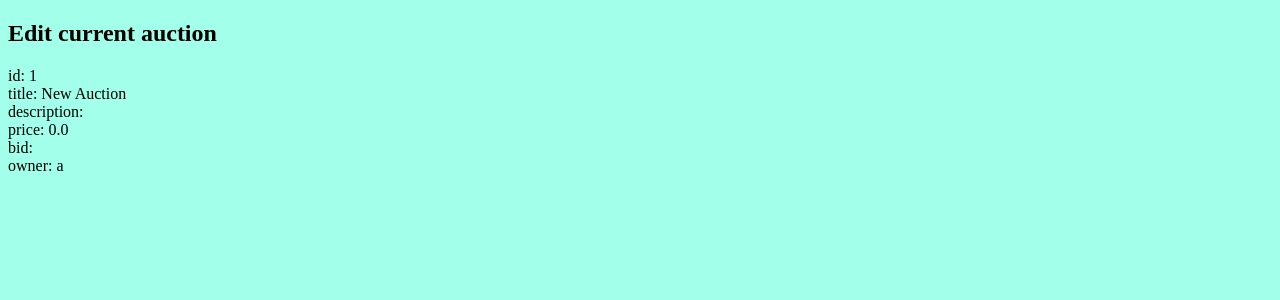
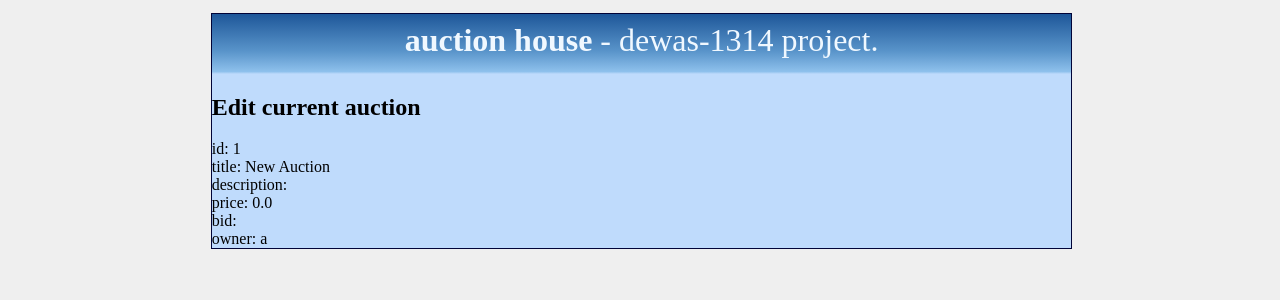
Before and after one commit to stigendresen/auction-house, a Django app: page /auction/1 in a window 1280 px wide. Shown: the top 300 px of the page. Run offline with Django 3.2, Linux system fonts and the light colour scheme; data comes from the database, SQL or seed files in the repository; parts of the project's set-up code (start-up, migrations or seed data) failed here and were passed over.

Commit message:
Updated settings.py, views.py, and fixed title tag in head.html

```diff
--- a/static/style.css
+++ b/static/style.css
@@ -1,5 +1,42 @@
 body {
 	width: 99%;
 	height: 99%;
-	background-color: #A2FFE9;
+	background-color: #EFEFEF;
 }
+
+.playGround {
+	border-top: 1px solid #010438;
+	border-left: 1px solid #010438;
+	border-right: 1px solid #010438;
+	margin-top: 1%;
+	margin-left: 16%;
+	margin-right: 16%;
+	background-color: #bfdbfc;
+}
+
+
+header {
+	display: block;
+	width: 100%;
+	height: 60px;
+
+	background: -moz-linear-gradient(top,  rgba(30,87,153,1) 0%, rgba(89,148,202,1) 62%, rgba(121,181,229,0.7) 96%, rgba(125,185,232,0) 100%); /* FF3.6+ */
+	background: -webkit-gradient(linear, left top, left bottom, color-stop(0%,rgba(30,87,153,1)), color-stop(62%,rgba(89,148,202,1)), color-stop(96%,rgba(121,181,229,0.7)), color-stop(100%,rgba(125,185,232,0))); /* Chrome,Safari4+ */
+	background: -webkit-linear-gradient(top,  rgba(30,87,153,1) 0%,rgba(89,148,202,1) 62%,rgba(121,181,229,0.7) 96%,rgba(125,185,232,0) 100%); /* Chrome10+,Safari5.1+ */
+	background: -o-linear-gradient(top,  rgba(30,87,153,1) 0%,rgba(89,148,202,1) 62%,rgba(121,181,229,0.7) 96%,rgba(125,185,232,0) 100%); /* Opera 11.10+ */
+	background: -ms-linear-gradient(top,  rgba(30,87,153,1) 0%,rgba(89,148,202,1) 62%,rgba(121,181,229,0.7) 96%,rgba(125,185,232,0) 100%); /* IE10+ */
+	background: linear-gradient(to bottom,  rgba(30,87,153,1) 0%,rgba(89,148,202,1) 62%,rgba(121,181,229,0.7) 96%,rgba(125,185,232,0) 100%); /* W3C */
+	filter: progid:DXImageTransform.Microsoft.gradient( startColorstr='#1e5799', endColorstr='#007db9e8',GradientType=0 ); /* IE6-9 */
+
+}
+#bigTitle {
+	color: aliceblue;
+	font-size: xx-large;
+	margin: auto;
+	padding-top: 1%;
+	text-align: center;
+	text-transform: lowercase;
+}
+footer {
+	border-bottom: 1px solid #010438;
+}
--- a/templates/body.html
+++ b/templates/body.html
@@ -1,10 +1,10 @@
 <body>
 {% comment %}   The header field should be a part of page header layout. Status: Empty
 	{% endcomment %}
-
+<div class="playGround">
 <header>
 	<div id="header">
-
+	<strong><p id="bigTitle">Auction House</strong> - dewas-1314 project.</p>
 	</div>
 </header>
 
--- a/templates/footer.html
+++ b/templates/footer.html
@@ -3,5 +3,7 @@
 
 	</div>
 </footer>
-</body>
+
+		</div>
+	</body>
 </html>
```
